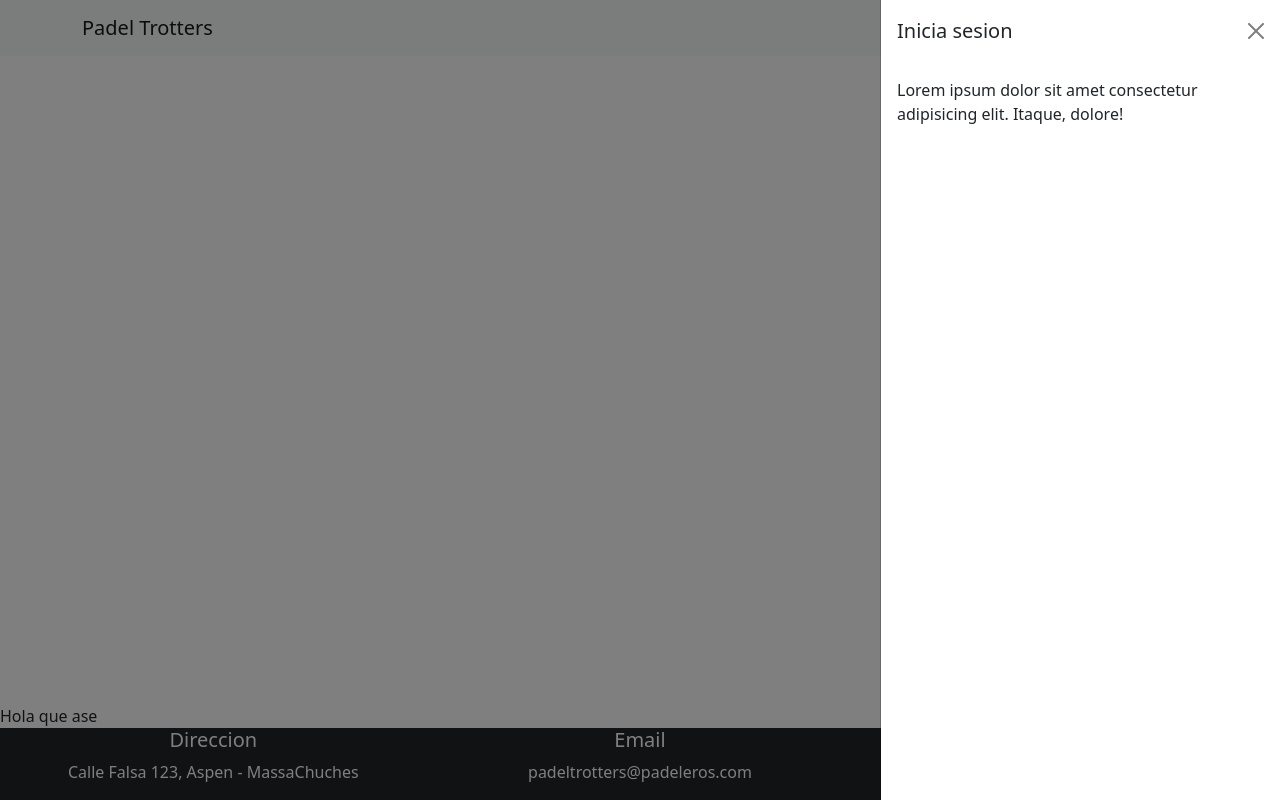
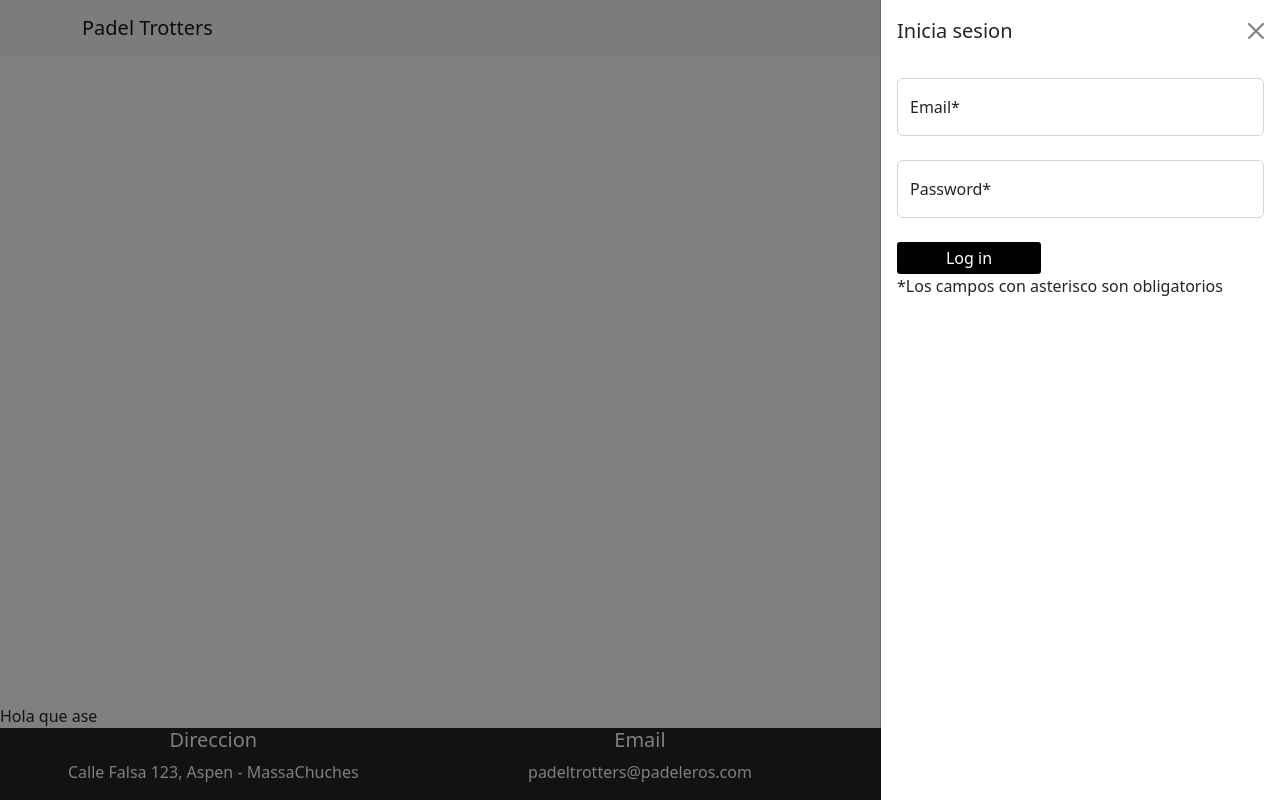
Before and after one commit to s0usaa/dav-fsd-geekshub-front-final, a React (Vite) app in the folder padel-trotters/: page / in a window 1280 px wide. Both pictures are taken after a click on the button "Login". Built offline with nearby package versions, Linux system fonts and the light colour scheme.

Commit message:
feat: login en un offcanvas a falta de resolver un error de cors

```diff
--- /dev/null
+++ b/padel-trotters/src/app/store.js
@@ -0,0 +1,25 @@
+import { configureStore } from "@reduxjs/toolkit";
+import storage from 'redux-persist/lib/storage';
+import { combineReducers } from 'redux';
+import {persistReducer} from 'redux-persist';
+
+import thunk from "redux-thunk";
+import userSlice from "../services/userSlice";
+import detailSlice from '../services/detailSlice';
+
+const reducers = combineReducers({
+    user: userSlice,
+    detail: detailSlice,
+  });
+
+  const persistConfig = {
+    key: "root",
+    storage,
+  };
+
+  const persistedReducer = persistReducer(persistConfig, reducers);
+
+export default configureStore({
+  reducer: persistedReducer,
+  middleware: [thunk],
+});
--- a/padel-trotters/src/components/inputtext/InputText.jsx
+++ b/padel-trotters/src/components/inputtext/InputText.jsx
@@ -1,5 +1,5 @@
 import React from "react";
-import Form from "react-bootstrap";
+import Form from "react-bootstrap/Form";
 import './InputText.css';
 
 export const InputText = ({
@@ -9,6 +9,7 @@ export const InputText = ({
   placeholder,
   required,
   changeFunction,
+  blurFunction,
   maxLength,
 }) => {
   return (
@@ -19,7 +20,8 @@ export const InputText = ({
         name={name}
         placeholder={placeholder}
         required={required}
-        changeFunction={changeFunction}
+        onChange={(e)=>changeFunction(e)}
+        onBlur={(e)=>blurFunction(e)}
         maxLength={maxLength}
       />
     </>
--- a/padel-trotters/src/components/navbar/Navbar.css
+++ b/padel-trotters/src/components/navbar/Navbar.css
@@ -0,0 +1,20 @@
+.loginSendDeac {
+    height: 2em;
+    width: 9em;
+    background-color: black;
+    border-radius: 0.2em;
+    color: white;
+    display: flex;
+    justify-content: center;
+    align-items: center;
+}
+
+.loginSendAct {
+    cursor: pointer;
+    background-color: red;
+}
+
+.loginSendAct:hover {
+    transition: 1s;
+    background-color: darkred;
+}
--- a/padel-trotters/src/components/navbar/Navbar.jsx
+++ b/padel-trotters/src/components/navbar/Navbar.jsx
@@ -1,15 +1,117 @@
-import React from "react";
+import React, { useEffect } from "react";
 import Container from "react-bootstrap/Container";
 import Nav from "react-bootstrap/Nav";
 import Navbar from "react-bootstrap/Navbar";
 import Offcanvas from 'react-bootstrap/Offcanvas';
+import Form from 'react-bootstrap/Form';
 import { useState } from "react";
-import { Link } from "react-router-dom";
+import { Link, useNavigate } from "react-router-dom";
+import {useSelector} from 'react-redux';
+import {login, userData} from '../../services/userSlice';
+import {decodeToken} from 'react-jwt';
+import { loguin } from "../../services/apiCalls";
+import { InputText } from "../inputtext/InputText";
+import './NavBar.css';
+import { validate2 } from "../../helpers/useful";
 
 export const NavBar = () => {
   const [show, setShow] = useState(false);
   const handleClose = () => setShow(false);
   const handleShow = () => setShow(true);
+  const navigate = useNavigate();
+  const credentialsRdx = useSelector(userData);
+
+  const [credenciales, setCredenciales] = useState({
+    email: '',
+    password: '',
+  });
+
+  const [credencialesError, setCredencialesError] = useState({
+    emailError: "",
+    passwordError: "",
+  });
+
+  const [valiCredenciales, setValiCredenciales] = useState({
+    emailVali: false,
+    passwordVali: false,
+  });
+
+  useEffect(() => {
+    if (credentialsRdx.credentials.token) {
+      navigate("/");
+    }
+  }, []);
+
+  const inputHandler = (e) => {
+    setCredenciales((prevState) => ({
+      ...prevState,
+      [e.target.name]: e.target.value,
+    }));
+  };
+
+  const [loginAct, setLoginAct] = useState(false);
+  const [welcome, setWelcome] = useState("");
+
+  useEffect(() => {
+    for (let error in credencialesError) {
+      if (credencialesError[error] !== "") {
+        setLoginAct(false);
+        return;
+      }
+    }
+    for (let vacio in credenciales) {
+      if (credenciales[vacio] === "") {
+        setLoginAct(false);
+        return;
+      }
+    }
+    for (let validated in valiCredenciales) {
+      if (valiCredenciales[validated] === false) {
+        setLoginAct(false);
+        return;
+      }
+    }
+    setLoginAct(true);
+  });
+
+  const checkError = (e) => {
+    let error = "";
+
+    let checked = validate2(
+      e.target.name,
+      e.target.value,
+      e.target.required
+      );
+
+    error = checked.message;
+
+    setValiCredenciales((prevState) => ({
+      ...prevState,
+      [e.target.name + "Vali"]: checked.validated,
+    }));
+
+    setCredencialesError((prevState) => ({
+      ...prevState,
+      [e.target.name + "Error"]: error,
+    }));
+  };
+
+  const logueame = () =>{
+    loguin(credenciales)
+    .then((respuesta)=>{
+      let decodificado = decodeToken(respuesta.data);
+      let datosBackend = {
+        token: respuesta.data,
+        usuario: decodificado
+      };
+      dispatch(login({credentials:datosBackend}));
+      setWelcome(`Bienvenid@ de nuevo ${datosBackend.usuario}`);
+      setTimeout(() => {
+        navigate("/");
+      }, 2500);
+    })
+    .catch((error)=> console.log(error));
+  }
 
   return (
     <Navbar collapseOnSelect expand="lg" bg="light" variant="light" fixed="top" >
@@ -27,7 +129,53 @@ export const NavBar = () => {
                 <Offcanvas.Title>Inicia sesion</Offcanvas.Title>
               </Offcanvas.Header>
                 <Offcanvas.Body>
-                  Lorem ipsum dolor sit amet consectetur adipisicing elit. Itaque, dolore!
+                <Form.Group className="mb-3" controlId="formBasicEmail">
+              <Form.Floating>
+                <InputText
+                  className={
+                    credencialesError.nameError === "" ? "mb-4" : "mb-4"
+                  }
+                  type={"email"}
+                  name={"email"}
+                  placeholder={"Introduce tu email"}
+                  required={true}
+                  changeFunction={(e) => inputHandler(e)}
+                  blurFunction={(e) => checkError(e)}
+                />
+                <label htmlFor="floatingInputCustom">Email*</label>
+              </Form.Floating>
+              <Form.Text className="text-danger">
+                {credencialesError.emailError}
+              </Form.Text>
+            </Form.Group>
+            <Form.Group className="mb-3" controlId="formBasicPassword">
+              <Form.Floating>
+                <InputText
+                  className={
+                    credencialesError.nameError === "" ? "mb-4" : "mb-4"
+                  }
+                  type={"password"}
+                  name={"password"}
+                  placeholder={"Introduce tu password"}
+                  required={true}
+                  changeFunction={(e) => inputHandler(e)}
+                  blurFunction={(e) => checkError(e)}
+                />
+                <label htmlFor="floatingInputCustom">Password*</label>
+              </Form.Floating>
+              <Form.Text className="text-danger">
+                {credencialesError.passwordError}
+              </Form.Text>
+            </Form.Group>
+            <div
+              className={
+                loginAct ? "loginSendDeac loginSendAct" : "loginSendDeac"
+              }
+              onClick={loginAct ? logueame : () => {}}
+            >
+              Log in
+            </div>
+            <p>*Los campos con asterisco son obligatorios</p>
                 </Offcanvas.Body>
             </Offcanvas>
             <Nav.Link as={Link} to={'/contact'}>Contacto</Nav.Link>
--- a/padel-trotters/src/helpers/validate.js
+++ b/padel-trotters/src/helpers/useful.js
@@ -1,5 +1,3 @@
-import React from "react";
-
 export const validate = (name, data, required) => {
   switch (name) {
     case "name":
--- a/padel-trotters/src/main.jsx
+++ b/padel-trotters/src/main.jsx
@@ -1,13 +1,23 @@
-import React from 'react';
-import ReactDOM from 'react-dom/client';
+import React from "react";
+import ReactDOM from "react-dom/client";
 import "bootstrap/dist/css/bootstrap.min.css";
-import { MainApp } from './layout/MainApp';
-import { BrowserRouter } from 'react-router-dom';
+import { MainApp } from "./layout/MainApp";
+import { BrowserRouter } from "react-router-dom";
+import { Provider } from "react-redux";
+import persistStore from "redux-persist/es/persistStore";
+import store from "./app/store";
+import { PersistGate } from "redux-persist/integration/react";
 
-ReactDOM.createRoot(document.getElementById('root')).render(
+const persistor = persistStore(store);
+
+ReactDOM.createRoot(document.getElementById("root")).render(
   <React.StrictMode>
-    <BrowserRouter>
-      <MainApp />
-    </BrowserRouter>
-  </React.StrictMode>,
-)
+    <Provider store={store}>
+      <PersistGate loading={null} persistor={persistor}>
+      <BrowserRouter>
+        <MainApp />
+      </BrowserRouter>
+      </PersistGate>
+    </Provider>
+  </React.StrictMode>
+);
```
